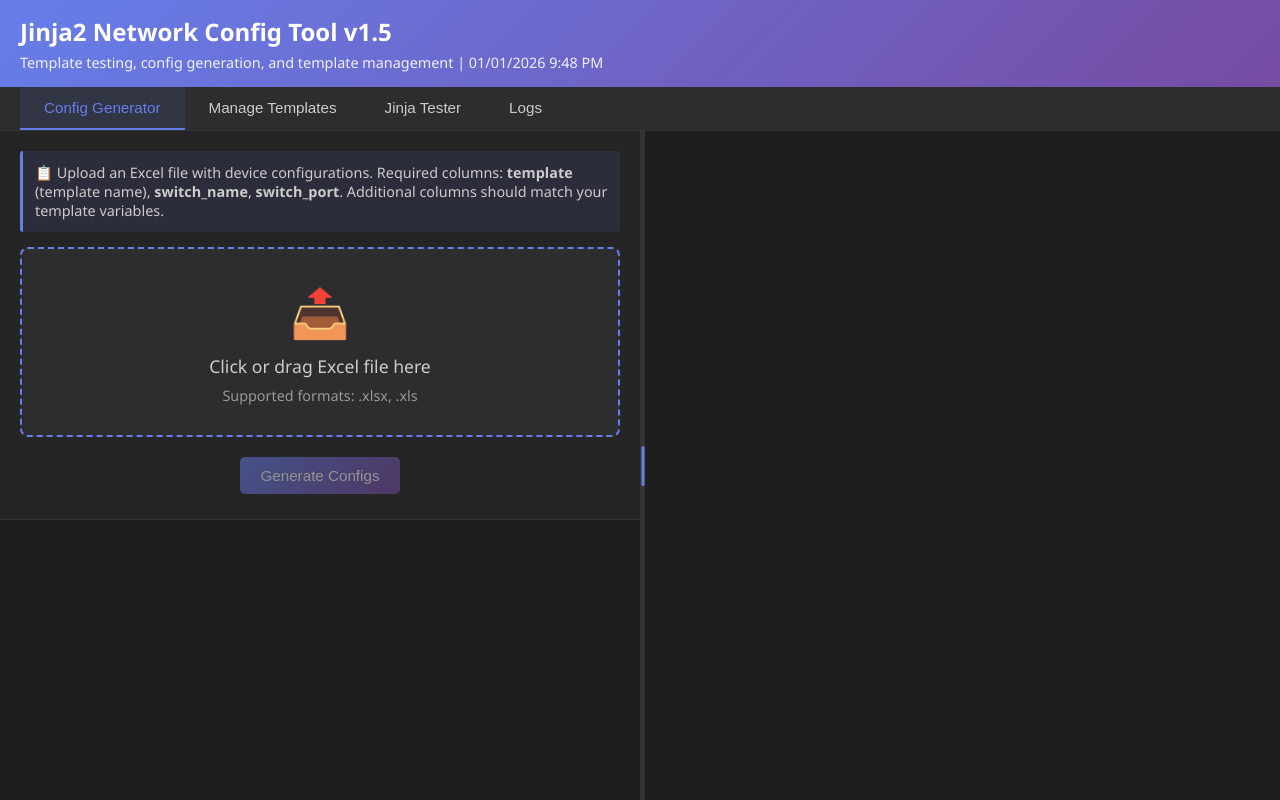
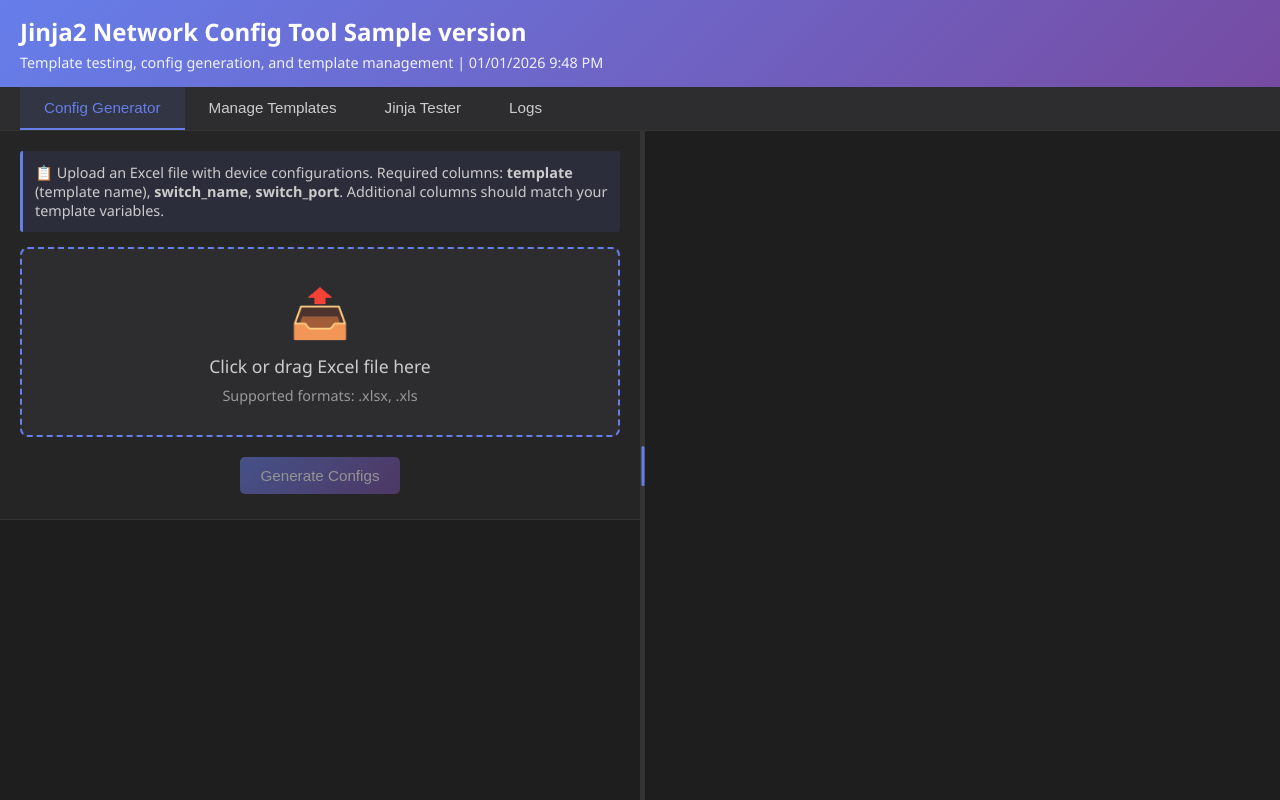
Before and after one commit to csenlik09/jinja, a Flask app: template templates/index.html in a window 1280 px wide. Run offline with Flask 3, Linux system fonts and the light colour scheme; the template is opened without the code that fills it: most values are stand-ins (such as "Sample title", 1, 10 or a date in 2020).

Commit message:
Dynamic version display from git tags
Changes:
- Added get_version() function to read current git tag
- Uses 'git describe --tags --always' to get latest version
- Version automatically updates when new tags are created
- Fallback to 'v1.5' if git command fails
- Template receives version from Flask route
- Header displays dynamic version: "Jinja2 Network Config Tool {{ version }}"
- No need to manually update version in code anymore

🤖 Generated with [Claude Code](https://claude.com/claude-code)

Co-Authored-By: Claude <noreply@anthropic.com>

```diff
--- a/app.py
+++ b/app.py
@@ -10,10 +10,21 @@ from datetime import datetime
 import logging
 from logging.handlers import RotatingFileHandler
 from collections import deque
+import subprocess
 
 app = Flask(__name__)
 app.config['MAX_CONTENT_LENGTH'] = 16 * 1024 * 1024  # 16MB max file size
 app.config['UPLOAD_FOLDER'] = 'uploads'
+
+# Get current version from git
+def get_version():
+    try:
+        version = subprocess.check_output(['git', 'describe', '--tags', '--always'], cwd=os.path.dirname(__file__)).decode('utf-8').strip()
+        return version
+    except:
+        return 'v1.5'  # Fallback version
+
+APP_VERSION = get_version()
 
 # Configure logging
 if not os.path.exists('logs'):
@@ -64,7 +75,7 @@ os.makedirs(app.config['UPLOAD_FOLDER'], exist_ok=True)
 
 @app.route('/')
 def index():
-    response = render_template('index.html')
+    response = render_template('index.html', version=APP_VERSION)
     from flask import make_response
     resp = make_response(response)
     resp.headers['Cache-Control'] = 'no-cache, no-store, must-revalidate'
--- a/templates/index.html
+++ b/templates/index.html
@@ -422,7 +422,7 @@
 </head>
 <body>
     <header>
-        <h1>Jinja2 Network Config Tool v1.5</h1>
+        <h1>Jinja2 Network Config Tool {{ version }}</h1>
         <p class="subtitle">Template testing, config generation, and template management | <span id="versionTimestamp"></span></p>
     </header>
 
```
